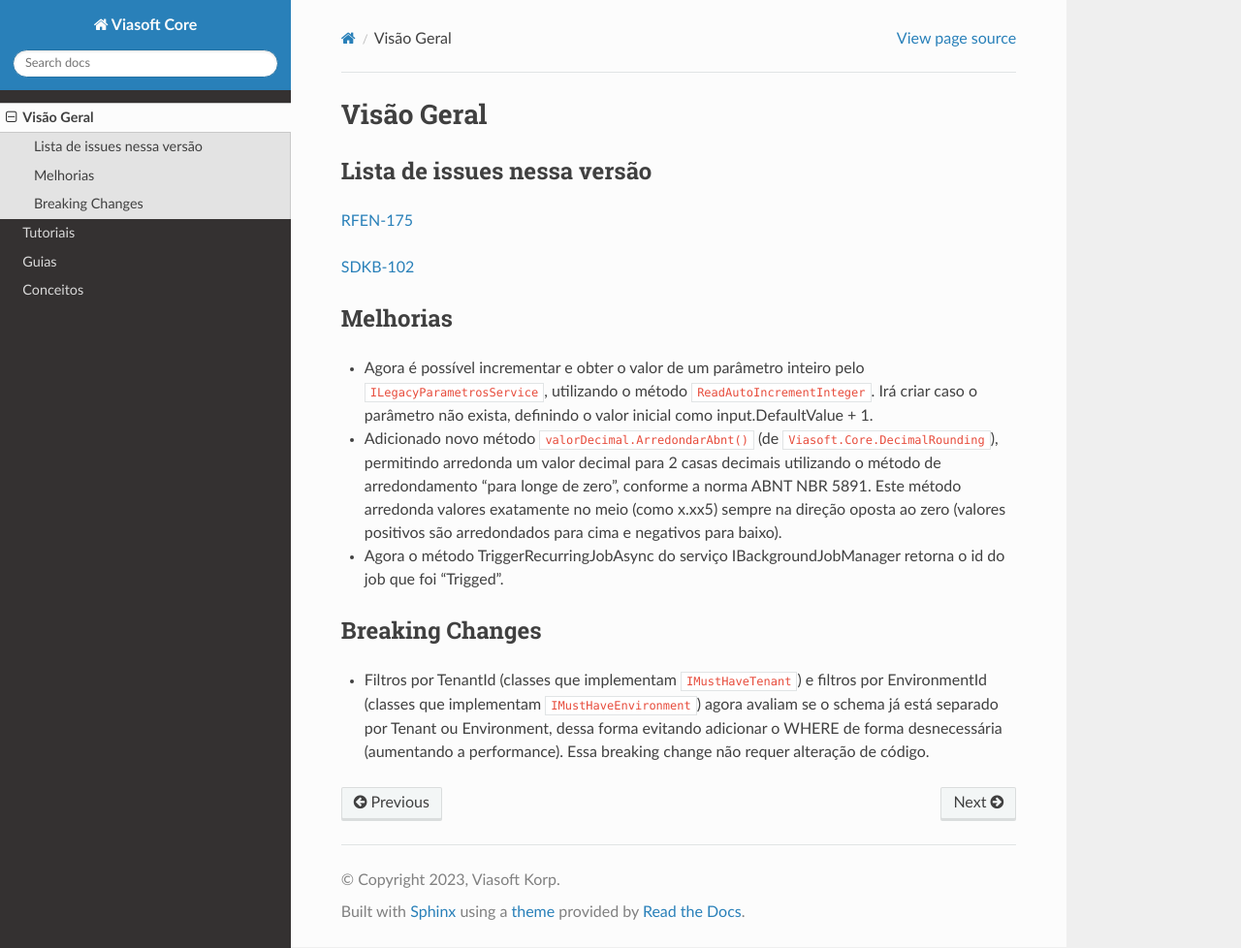
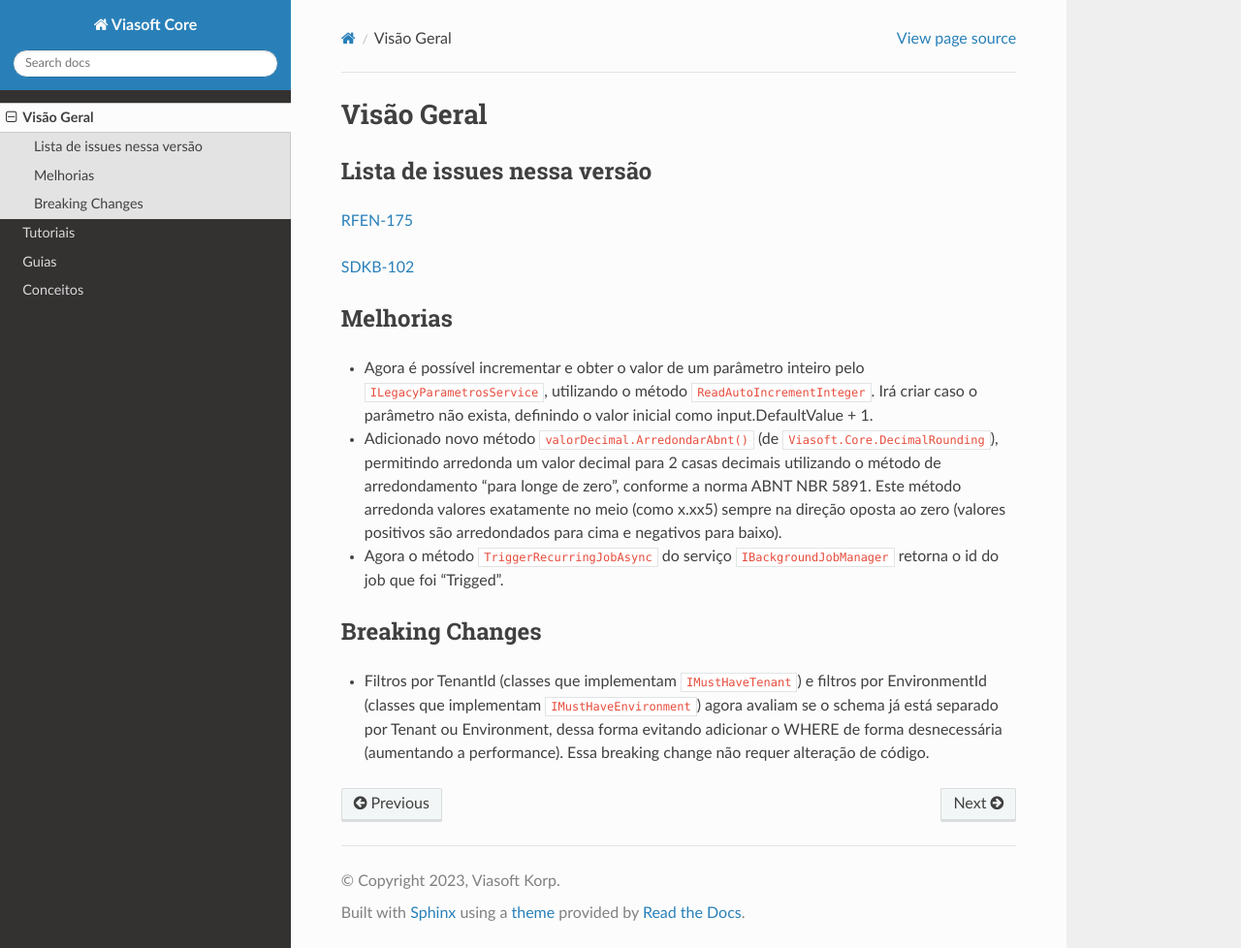
Before and after one commit to viasoftkorp/viasoft-core-docs, a Sphinx documentation site: the page built from docs/source/visao_geral.rst, in a window 1280 px wide and 978 px high. Shown: the whole window at 97% size. Built offline with Sphinx 7.4.7 and the Read the Docs theme 3.1.0, drawn with Linux system fonts in a browser that asks for light colours.

```diff
--- a/docs/source/visao_geral.rst
+++ b/docs/source/visao_geral.rst
@@ -17,7 +17,7 @@ Melhorias
 * Agora é possível incrementar e obter o valor de um parâmetro inteiro pelo ``ILegacyParametrosService``, utilizando o método ``ReadAutoIncrementInteger``. Irá criar caso o parâmetro não exista, definindo o valor inicial como input.DefaultValue + 1.
 * Adicionado novo método ``valorDecimal.ArredondarAbnt()`` (de ``Viasoft.Core.DecimalRounding``), permitindo arredonda um valor decimal para 2 casas decimais utilizando o método de arredondamento "para longe de zero", conforme a norma ABNT NBR 5891. Este método arredonda valores exatamente no meio (como x.xx5) sempre  na direção oposta ao zero (valores positivos são arredondados para cima e negativos para baixo).
 
-* Agora o método TriggerRecurringJobAsync do serviço IBackgroundJobManager retorna o id do job que foi "Trigged".
+* Agora o método ``TriggerRecurringJobAsync`` do serviço ``IBackgroundJobManager`` retorna o id do job que foi "Trigged".
 
 Breaking Changes
 ----------------
```
